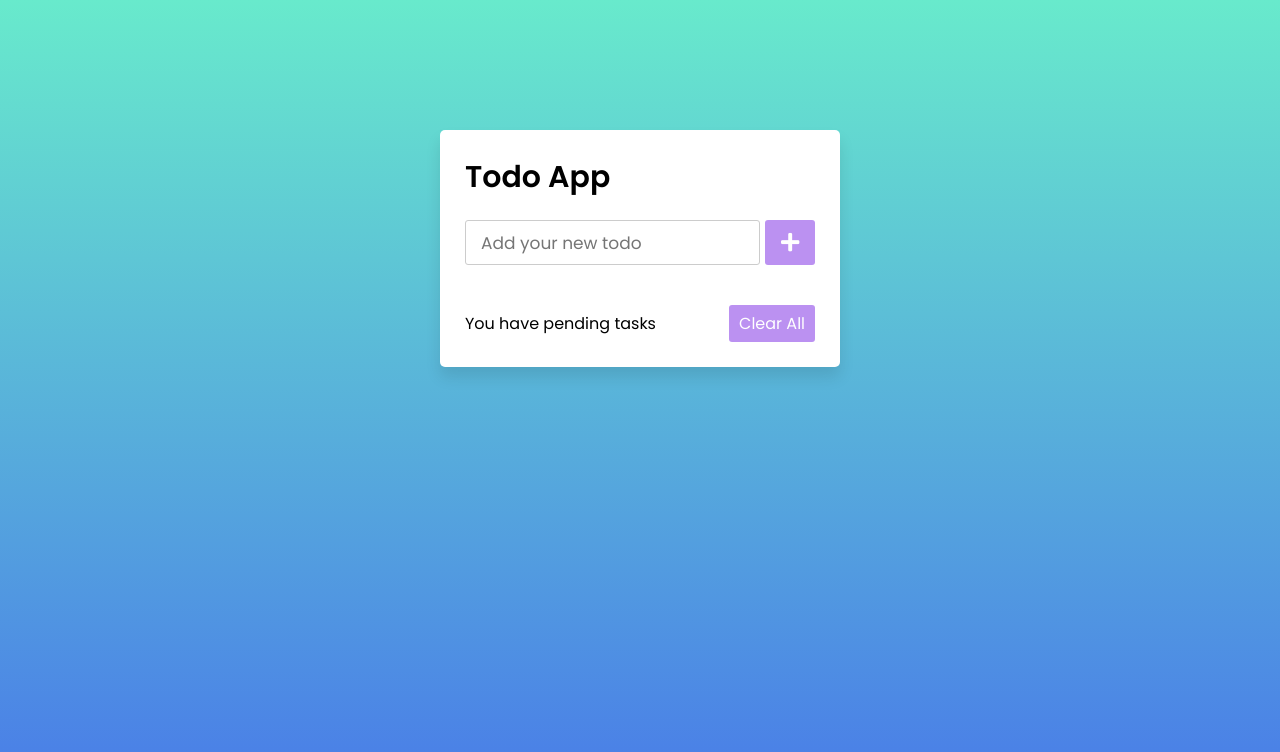
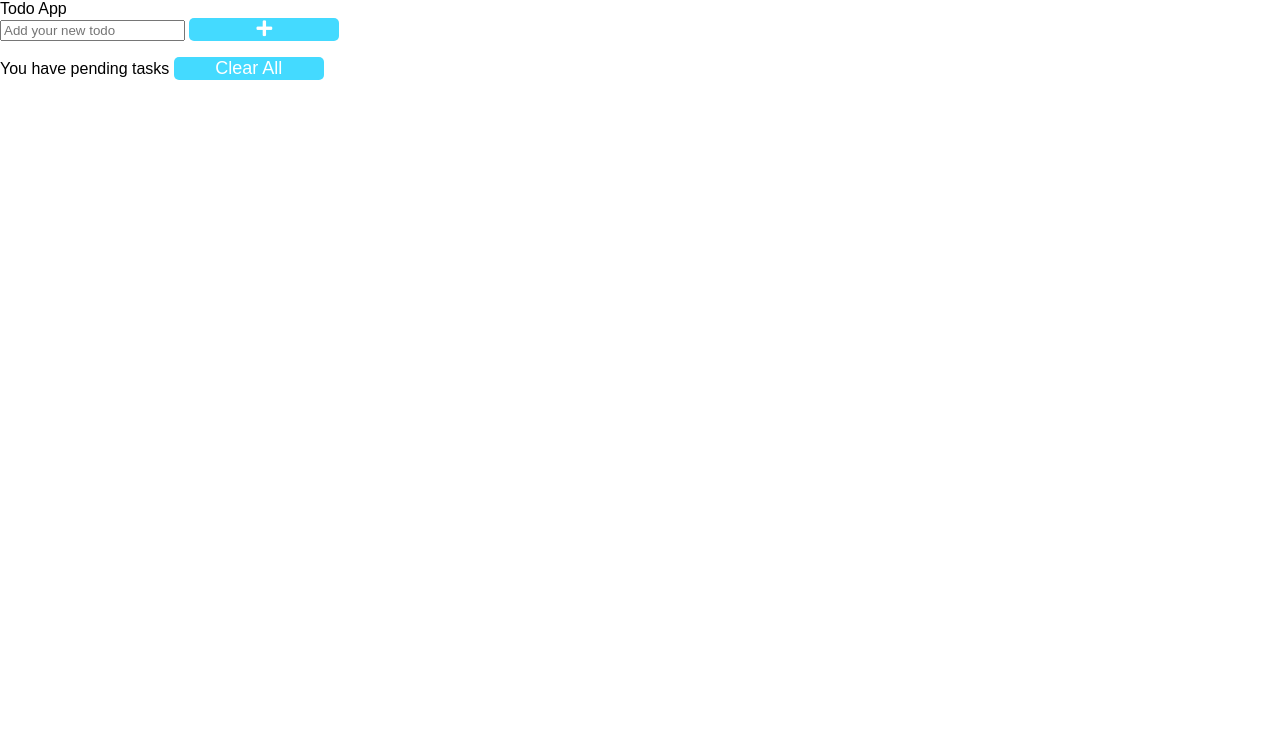
Before and after one commit to JagmeetSingh9/Js-Project, a plain HTML site: page index.html in a window 1280 px wide. Drawn offline with Linux system fonts and the light colour scheme.

Commit message:
Update style.css

```diff
--- a/style.css
+++ b/style.css
@@ -1,132 +1,54 @@
-@import url('https://fonts.googleapis.com/css2?family=Poppins:wght@200;300;400;500;600;700&display=swap');
-*{
+body{
   margin: 0;
-  padding: 0;
-  box-sizing: border-box;
-  font-family: 'Poppins', sans-serif;
+  font-family: 'Montserrat', sans-serif;
 }
-::selection{
-  color: #ffff;
-  background: rgb(142, 73, 232);
+
+.input-fields{
+  margin: 2px auto;
+  max-width: 500px;
+
 }
-body{
+
+.input-fields input,textarea{
   width: 100%;
-  height: 100vh;
-  /* overflow: hidden; */
+  height: 40px;
+  margin: 2px;
+}
+
+input:focus,textarea:focus {
+  outline: none;
+  border:2px solid rgb(68, 218, 255);
+
+}
+
+.hero{
+  background-color: rgb(85, 85, 85);
+  text-align: center;
   padding: 10px;
-  background: linear-gradient(to bottom, #68EACC 0%, #497BE8 100%);
+  color:white
 }
-.wrapper{
-  background: #fff;
-  max-width: 400px;
-  width: 100%;
-  margin: 120px auto;
-  padding: 25px;
+
+.main{
+  display: flex;
+  justify-content: space-around;
+  padding: 10px;
+  background-color: rgb(68, 218, 255);
+}
+
+.main h2{
+  border-bottom: 2px solid rgb(7, 7, 7);
+  width: max-content;
+  color:white
+}
+.btn{
+  text-align: center;
+  margin: 2px;
+}
+button{
+  width: 150px;
+  background-color: rgb(68, 218, 255);
+  color: white;
+  font-size: 18px;
+  border: none;
   border-radius: 5px;
-  box-shadow: 0px 10px 15px rgba(0,0,0,0.1);
 }
-.wrapper header{
-  font-size: 30px;
-  font-weight: 600;
-}
-.wrapper .inputField{
-  margin: 20px 0;
-  width: 100%;
-  display: flex;
-  height: 45px;
-}
-.inputField input{
-  width: 85%;
-  height: 100%;
-  outline: none;
-  border-radius: 3px;
-  border: 1px solid #ccc;
-  font-size: 17px;
-  padding-left: 15px;
-  transition: all 0.3s ease;
-}
-.inputField input:focus{
-  border-color: #8E49E8;
-}
-.inputField button{
-  width: 50px;
-  height: 100%;
-  border: none;
-  color: #fff;
-  margin-left: 5px;
-  font-size: 21px;
-  outline: none;
-  background: #8E49E8;
-  cursor: pointer;
-  border-radius: 3px;
-  opacity: 0.6;
-  pointer-events: none;
-  transition: all 0.3s ease;
-}
-.inputField button:hover,
-.footer button:hover{
-  background: #721ce3;
-}
-.inputField button.active{
-  opacity: 1;
-  pointer-events: auto;
-}
-.wrapper .todoList{
-  max-height: 250px;
-  overflow-y: auto;
-}
-.todoList li{
-  position: relative;
-  list-style: none;
-  margin-bottom: 8px;
-  background: #f2f2f2;
-  border-radius: 3px;
-  padding: 10px 15px;
-  cursor: default;
-  overflow: hidden;
-  word-wrap: break-word;
-}
-.todoList li .icon{
-  position: absolute;
-  right: -45px;
-  top: 50%;
-  transform: translateY(-50%);
-  background: #e74c3c;
-  width: 45px;
-  text-align: center;
-  color: #fff;
-  padding: 10px 15px;
-  border-radius: 0 3px 3px 0;
-  cursor: pointer;
-  transition: all 0.2s ease;
-}
-.todoList li:hover .icon{
-  right: 0px;
-}
-.wrapper .footer{
-  display: flex;
-  width: 100%;
-  margin-top: 20px;
-  align-items: center;
-  justify-content: space-between;
-}
-.footer button{
-  padding: 6px 10px;
-  border-radius: 3px;
-  border: none;
-  outline: none;
-  color: #fff;
-  font-weight: 400;
-  font-size: 16px;
-  margin-left: 5px;
-  background: #8E49E8;
-  cursor: pointer;
-  user-select: none;
-  opacity: 0.6;
-  pointer-events: none;
-  transition: all 0.3s ease;
-}
-.footer button.active{
-  opacity: 1;
-  pointer-events: auto;
-}
```
